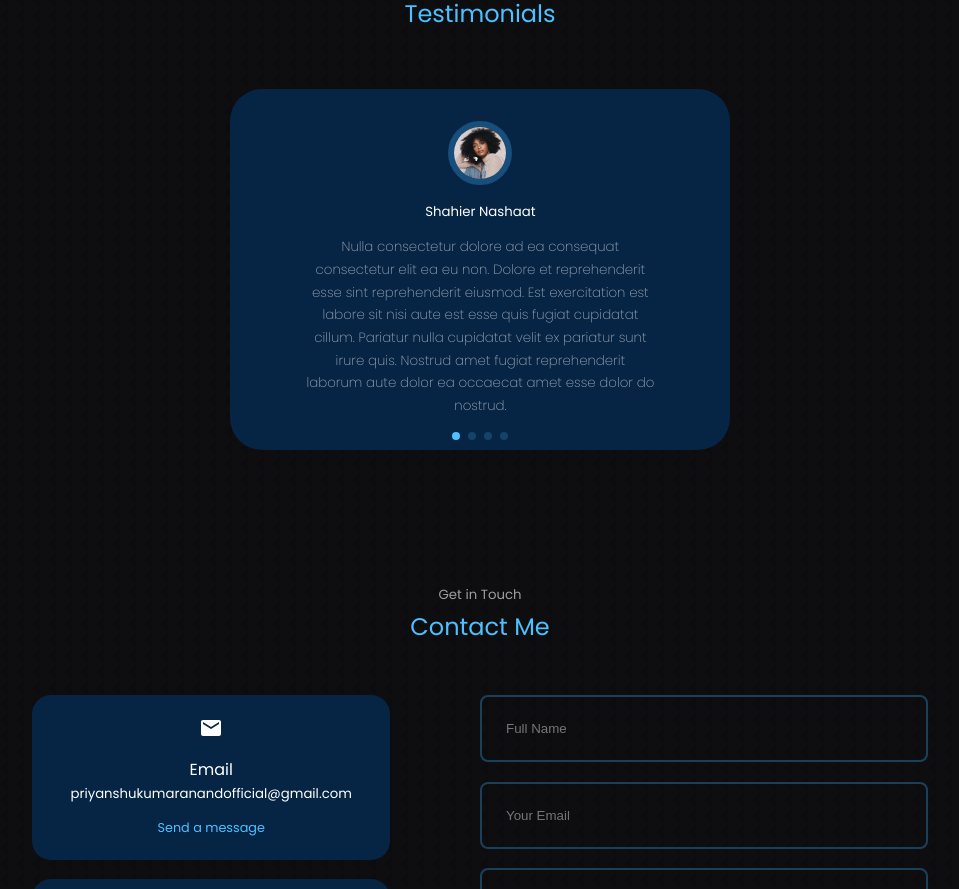
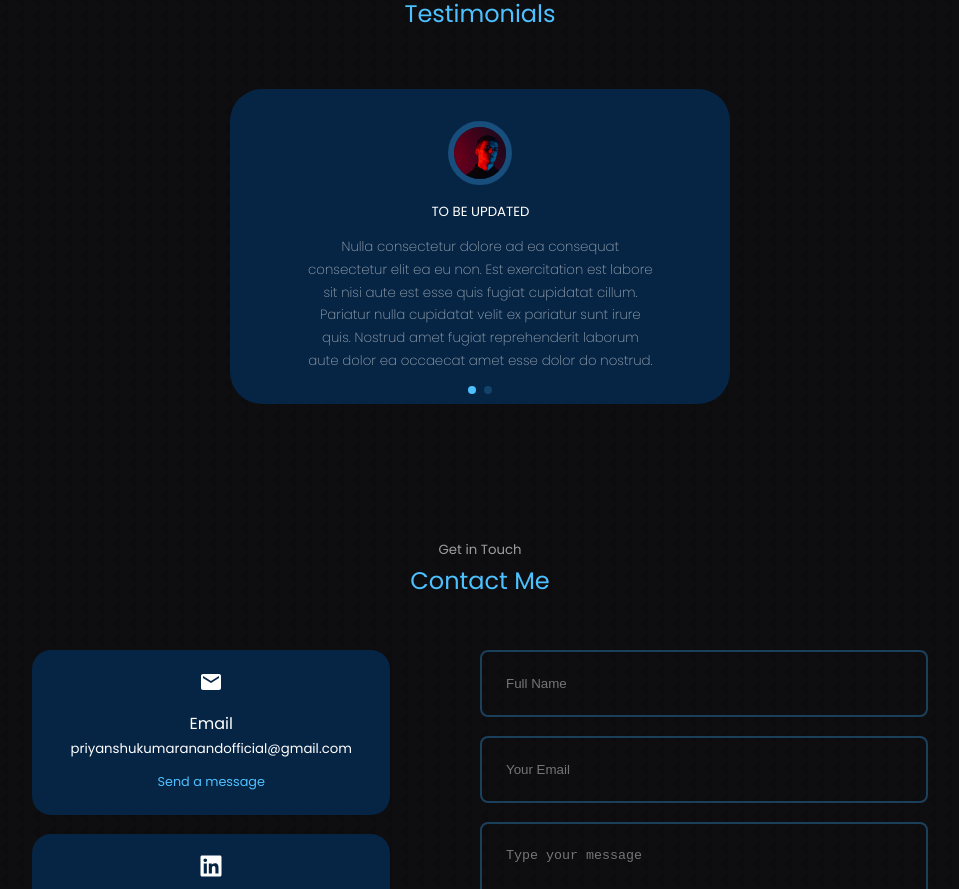
Before and after one commit to Priyanshukumaranand/Portfolio, a React (Create React App) app: page / in a window 1280 px wide. Shown: the part 4040-4929 px from the top of the page, without its empty margins (160-1119 px from the left). Built offline with nearby package versions, Linux system fonts and the light colour scheme; the HTML template or start-up script is replaced by a standard one.

Commit message:
Added portfolio

```diff
--- a/src/components/testimonials/Testimonials.jsx
+++ b/src/components/testimonials/Testimonials.jsx
@@ -11,29 +11,29 @@ import "swiper/css/pagination";
 
 const peers = [
   {
-    avatar: AVTR1,
-    name: "Shahier Nashaat",
+    avatar: AVTR2,
+    name: "TO BE UPDATED",
     review:
-      "Nulla consectetur dolore ad ea consequat consectetur elit ea eu non. Dolore et reprehenderit esse sint reprehenderit eiusmod. Est exercitation est labore sit nisi aute est esse quis fugiat cupidatat cillum. Pariatur nulla cupidatat velit ex pariatur sunt irure quis. Nostrud amet fugiat reprehenderit laborum aute dolor ea occaecat amet esse dolor do nostrud.",
+      "Nulla consectetur dolore ad ea consequat consectetur elit ea eu non. Est exercitation est labore sit nisi aute est esse quis fugiat cupidatat cillum. Pariatur nulla cupidatat velit ex pariatur sunt irure quis. Nostrud amet fugiat reprehenderit laborum aute dolor ea occaecat amet esse dolor do nostrud.",
   },
   {
     avatar: AVTR2,
-    name: "Chimwewme Sinyinza",
+    name: "TO BE UPDATED",
     review:
       "Ex consequat deserunt anim magna sint Lorem. Eiusmod pariatur sunt nostrud veniam in sint consequat est sunt. Labore sint velit consequat quis. Deserunt mollit aute enim elit. Ex fugiat ex dolor consequat ea veniam mollit. Cupidatat sint elit dolor laboris pariatur dolor voluptate excepteur.",
   },
-  {
-    avatar: AVTR3,
-    name: "Chimwewme Sinyinza",
-    review:
-      "Ex consequat deserunt anim magna sint Lorem. Eiusmod pariatur sunt nostrud veniam in sint consequat est sunt. Labore sint velit consequat quis. Deserunt mollit aute enim elit. Ex fugiat ex dolor consequat ea veniam mollit. Cupidatat sint elit dolor laboris pariatur dolor voluptate excepteur.",
-  },
-  {
-    avatar: AVTR4,
-    name: "Chimwewme Sinyinza",
-    review:
-      "Ex consequat deserunt anim magna sint Lorem. Eiusmod pariatur sunt nostrud veniam in sint consequat est sunt. Labore sint velit consequat quis. Deserunt mollit aute enim elit. Ex fugiat ex dolor consequat ea veniam mollit. Cupidatat sint elit dolor laboris pariatur dolor voluptate excepteur.",
-  }
+  // {
+  //   avatar: AVTR3,
+  //   name: "Chimwewme Sinyinza",
+  //   review:
+  //     "Ex consequat deserunt anim magna sint Lorem. Eiusmod pariatur sunt nostrud veniam in sint consequat est sunt. Labore sint velit consequat quis. Deserunt mollit aute enim elit. Ex fugiat ex dolor consequat ea veniam mollit. Cupidatat sint elit dolor laboris pariatur dolor voluptate excepteur.",
+  // },
+  // {
+  //   avatar: AVTR4,
+  //   name: "Chimwewme Sinyinza",
+  //   review:
+  //     "Ex consequat deserunt anim magna sint Lorem. Eiusmod pariatur sunt nostrud veniam in sint consequat est sunt. Labore sint velit consequat quis. Deserunt mollit aute enim elit. Ex fugiat ex dolor consequat ea veniam mollit. Cupidatat sint elit dolor laboris pariatur dolor voluptate excepteur.",
+  // }
 ];
 
 const Testimonials = () => {
```
